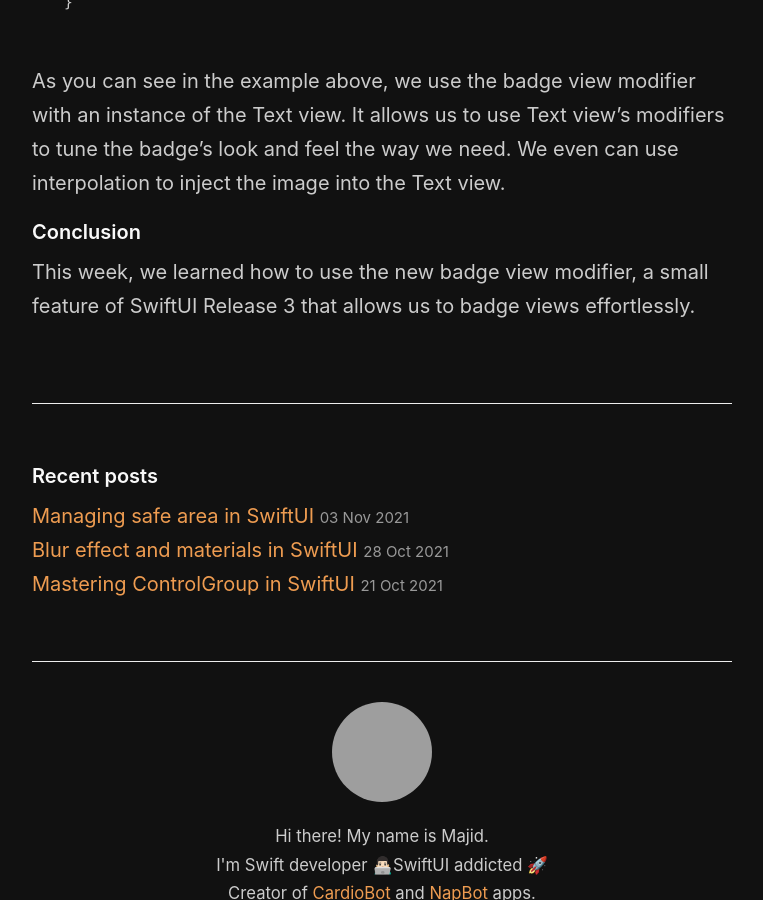
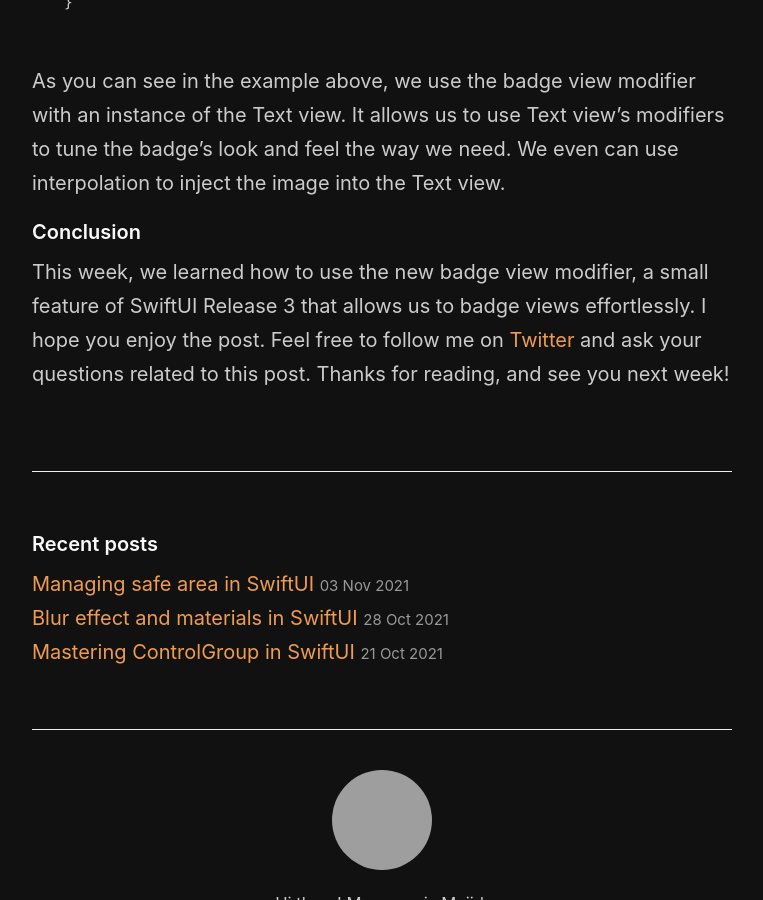
Before and after one commit to mecid/mecid.github.io, a Jekyll site: the page built from _posts/2021-11-10-displaying-badges-in-swiftui.md, in a window 1280 px wide and 900 px high, scrolled down 2742 px, cut to the strip 0-900 px from the top of the window. Shown: the whole strip, without its empty margins (258-1021 px from the left). Built offline with Jekyll 4.4.1, drawn with Linux system fonts in a browser that asks for light colours; grey boxes are pictures that could not be loaded.

Commit message:
Conclusion added to badges post

```diff
--- a/_posts/2021-11-10-displaying-badges-in-swiftui.md
+++ b/_posts/2021-11-10-displaying-badges-in-swiftui.md
@@ -81,4 +81,4 @@ struct ContentView: View {
 As you can see in the example above, we use the badge view modifier with an instance of the Text view. It allows us to use Text view's modifiers to tune the badge's look and feel the way we need. We even can use interpolation to inject the image into the Text view.
 
 #### Conclusion
-This week, we learned how to use the new badge view modifier, a small feature of SwiftUI Release 3 that allows us to badge views effortlessly.
+This week, we learned how to use the new badge view modifier, a small feature of SwiftUI Release 3 that allows us to badge views effortlessly. I hope you enjoy the post. Feel free to follow me on [Twitter](https://twitter.com/mecid) and ask your questions related to this post. Thanks for reading, and see you next week!
```
